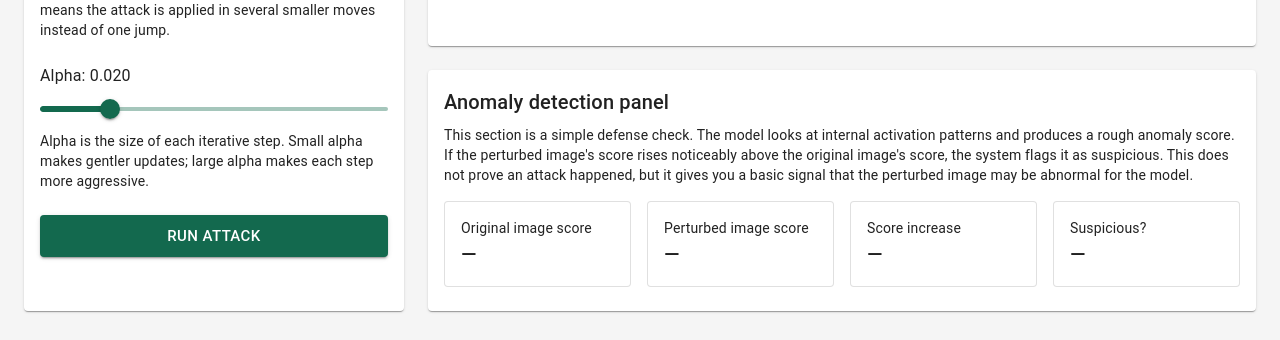
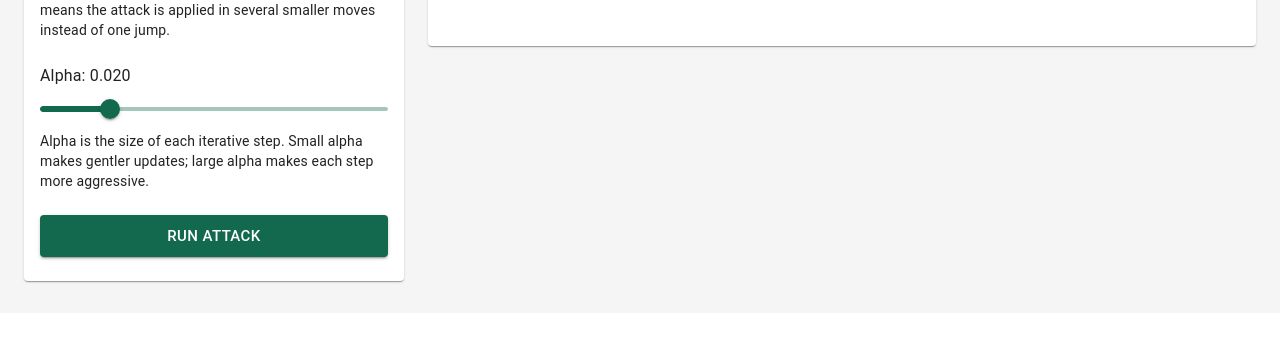
Before and after one commit to CA-Computer-Programming-Club/adversarial-machine-learning-demo, a React (Vite) app: page / in a window 1280 px wide. Shown: the part 831-1171 px from the top of the page. After the commit the page ends 1144 px from the top, so only its background shows below. Built offline with nearby package versions, Linux system fonts and the light colour scheme; no server answers.

Commit message:
Remove anomaly detection from demo

```diff
--- a/src/App.tsx
+++ b/src/App.tsx
@@ -44,12 +44,6 @@ type AnalyzeResponse = {
   steps: number;
   alpha: number;
   attack: string;
-  anomaly: {
-    original: number;
-    perturbed: number;
-    delta: number;
-    thresholdFlagged: boolean;
-  };
 };
 
 const API = "http://localhost:8000/api";
@@ -438,64 +432,6 @@ export default function App() {
                 </CardContent>
               </Card>
 
-              <Card>
-                <CardContent>
-                  <Typography variant="h6" gutterBottom>
-                    Anomaly detection panel
-                  </Typography>
-                  <Typography
-                    variant="body2"
-                    color="text.secondary"
-                    sx={{ mb: 2 }}
-                  >
-                    This section is a simple defense check. The model looks at
-                    internal activation patterns and produces a rough anomaly
-                    score. If the perturbed image's score rises noticeably above
-                    the original image's score, the system flags it as
-                    suspicious. This does not prove an attack happened, but it
-                    gives you a basic signal that the perturbed image may be
-                    abnormal for the model.
-                  </Typography>
-                  <Stack direction={{ xs: "column", sm: "row" }} spacing={2}>
-                    <Paper variant="outlined" sx={{ p: 2, flex: 1 }}>
-                      <Typography variant="body2" color="text.secondary">
-                        Original image score
-                      </Typography>
-                      <Typography variant="h6">
-                        {result?.anomaly.original.toFixed(4) ?? "—"}
-                      </Typography>
-                    </Paper>
-                    <Paper variant="outlined" sx={{ p: 2, flex: 1 }}>
-                      <Typography variant="body2" color="text.secondary">
-                        Perturbed image score
-                      </Typography>
-                      <Typography variant="h6">
-                        {result?.anomaly.perturbed.toFixed(4) ?? "—"}
-                      </Typography>
-                    </Paper>
-                    <Paper variant="outlined" sx={{ p: 2, flex: 1 }}>
-                      <Typography variant="body2" color="text.secondary">
-                        Score increase
-                      </Typography>
-                      <Typography variant="h6">
-                        {result?.anomaly.delta.toFixed(4) ?? "—"}
-                      </Typography>
-                    </Paper>
-                    <Paper variant="outlined" sx={{ p: 2, flex: 1 }}>
-                      <Typography variant="body2" color="text.secondary">
-                        Suspicious?
-                      </Typography>
-                      <Typography variant="h6">
-                        {result
-                          ? result.anomaly.thresholdFlagged
-                            ? "Yes"
-                            : "No"
-                          : "—"}
-                      </Typography>
-                    </Paper>
-                  </Stack>
-                </CardContent>
-              </Card>
             </Stack>
           </Stack>
         </Stack>
```
Also changed, not shown: 1 other file (tests, documents, lock files or other folders).
